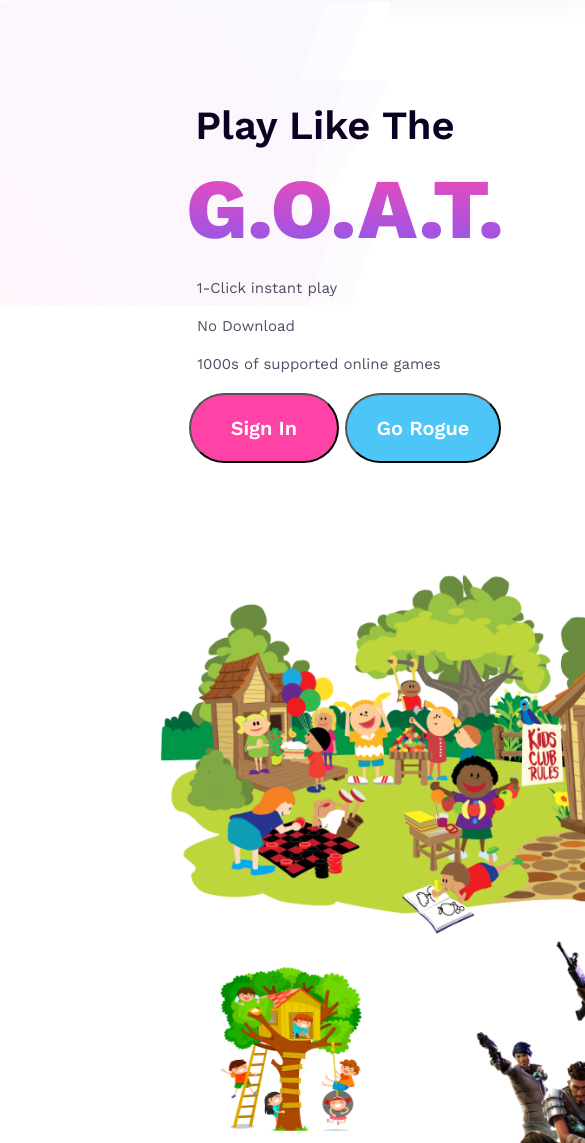
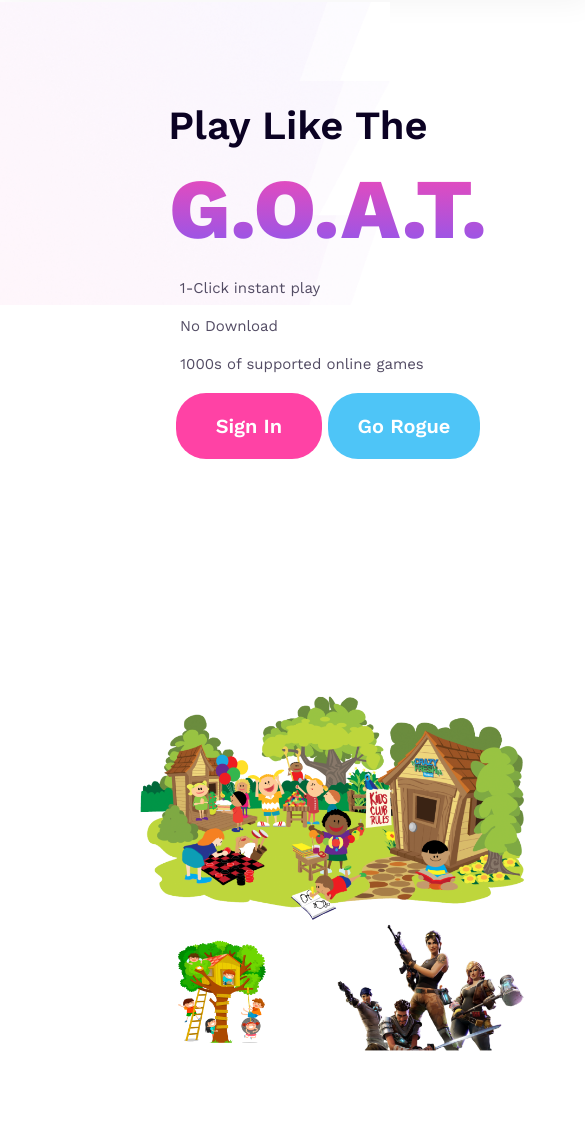
Before and after one commit to beenjihad/gmaing-project, a plain HTML site: page index.html in a window 390 px wide. Shown: the part 372-1515 px from the top of the page, 585 px wide, since content can reach past the window. After the commit the page ends 1427 px from the top, so only its background shows below. Drawn offline with nearby package versions, Linux system fonts and the light colour scheme.

Commit message:
some troble shot are fixed

```diff
--- a/style/responsive.css
+++ b/style/responsive.css
@@ -32,6 +32,10 @@
     }
     .bigpic{
         justify-content: center;
-        margin-left: 160px;
+        margin-left: 140px;
+        width: 100%;
+    }
+    .dis{
+        margin-left: 50px;
     }
 }
--- a/style/style.css
+++ b/style/style.css
@@ -88,13 +88,14 @@
 
 .bigpic {
     margin-right: 150px;
-    width: 74vh;
+    width: 80vh;
 }
 
 .dis {
-    height: 480px;
-    width: 700px;
-    margin-bottom: 70px;
+    height: 600px;
+    width: 566px;
+    margin-bottom: 80px;
+    align-items: center;
     text-align: center;
 }
 
@@ -104,7 +105,7 @@
     font-size: 40px;
     font-weight: 600;
     margin-bottom: 10px;
-    padding-right: 50px;
+    padding-right: 70px;
 }
 
 .dis2 {
@@ -153,7 +154,8 @@
     font-weight: 600;
     padding: 21px 40px;
     gap: 10px;
-    border-radius: 48px;
+    border-radius: 30px;
+    border: none;
     background: var(--linear, linear-gradient(90deg, #FF42A5 0%, #FF42A5 100%));
 }
 
@@ -163,6 +165,7 @@
     color: #FFF;
     font-size: 20px;
     font-weight: 600;
-    border-radius: 48px;
+    border-radius: 30px;
     background: #4EC5F7;
+    border: none;
 }
```
